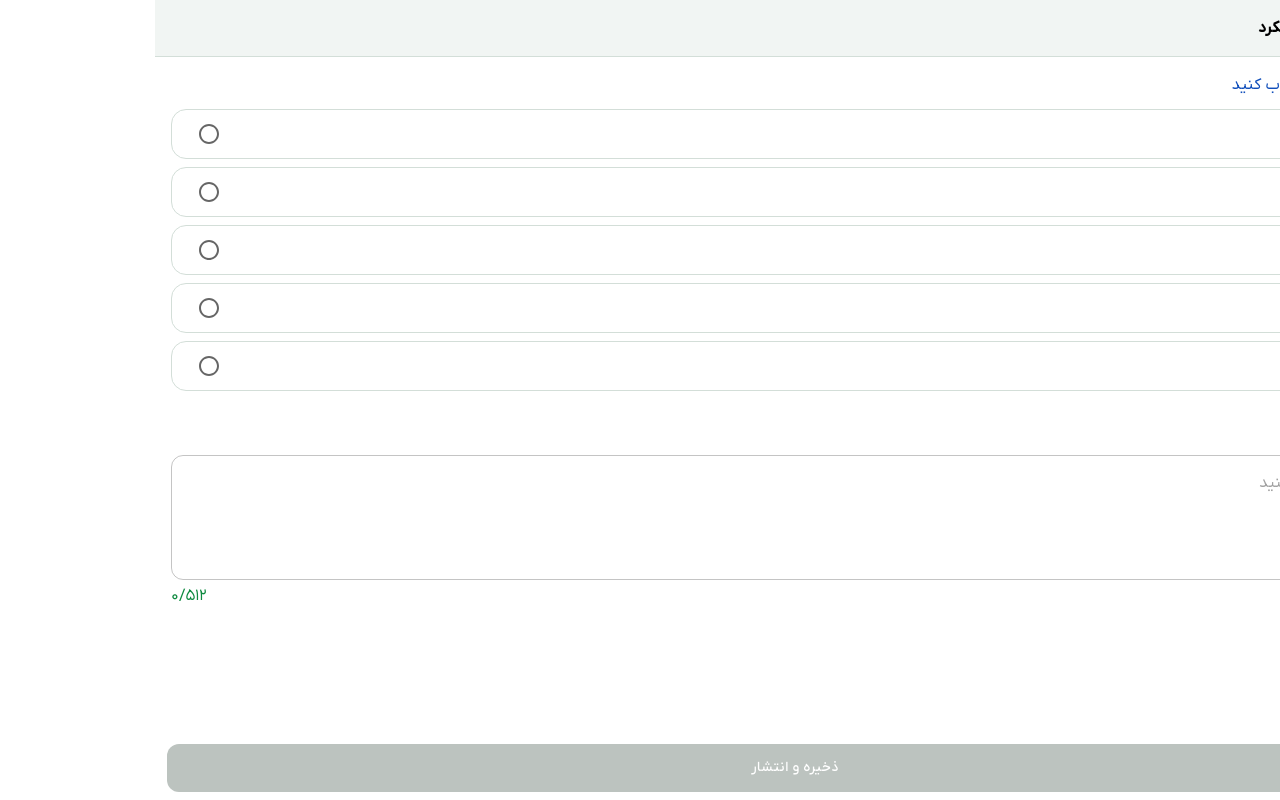
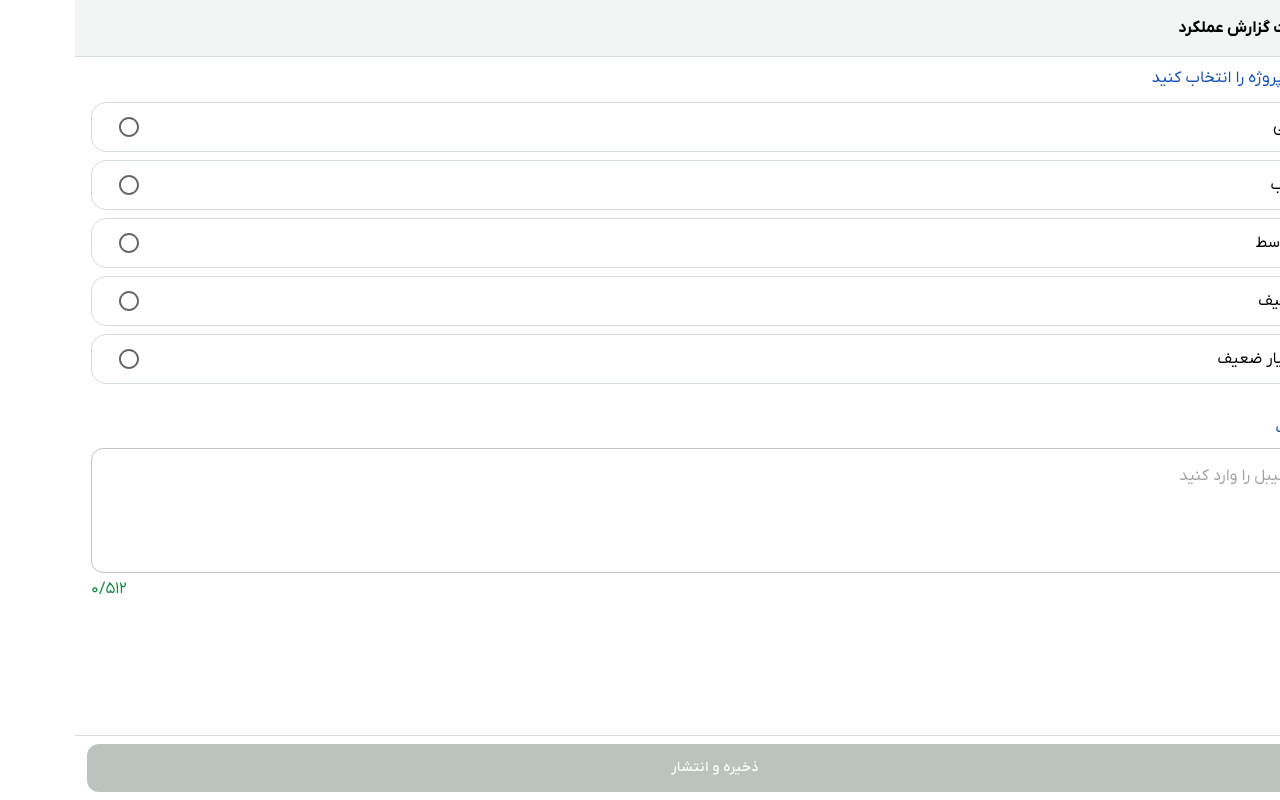
Before and after one commit to ali-ht/ReportWappCreator, a React (Vite) app: page / in a window 1280 px wide. Built offline with nearby package versions, Linux system fonts and the light colour scheme.

Commit message:
edit style

```diff
--- a/src/components/CreatorPage.jsx
+++ b/src/components/CreatorPage.jsx
@@ -1,80 +1,61 @@
-import { useState } from "react"
-import StatusSelection from "./StatusSelection"
-import DescriptionInput from "./DescriptionInput"
-import EndButtons from "./EndButtons"
-import TopBar from "./TopBar"
-import { Typography } from "@mui/material"
+import { useState } from "react";
+import StatusSelection from "./StatusSelection";
+import DescriptionInput from "./DescriptionInput";
+import EndButtons from "./EndButtons";
+import TopBar from "./TopBar";
+import { Typography } from "@mui/material";
 
 export default function CreatorPage() {
-  const [StatusSelected, setStatusSelected] = useState("")
-  const [DescriptionText, setDescriptionText] = useState("")
-  //TODO remove isButtonEnabled and setIsButtonEnabled
-  const [isButtonEnabled, setIsButtonEnabled] = useState(false)
-  const [isLoading, setIsLoading] = useState(false)
+  const [StatusSelected, setStatusSelected] = useState("");
+  const [DescriptionText, setDescriptionText] = useState("");
+  const [isButtonEnabled, setIsButtonEnabled] = useState(false);
+  const [isLoading, setIsLoading] = useState(false);
 
   const submit = () => {
-    setIsLoading(true)
+    setIsLoading(true);
     setTimeout(() => {
-      setIsLoading(false)
-    }, 2000)
-  }
+      setIsLoading(false);
+    }, 2000);
+  };
 
   const changeStatusState = (value) => {
-    setStatusSelected(value)
-    setEnableButton(true, DescriptionText.length)
-  }
+    setStatusSelected(value);
+    setEnableButton(value.length, DescriptionText.trim().length);
+  };
 
   const changeDescriptionState = (value) => {
-    setDescriptionText(value)
-    //trim value to find noSpace text length
-    const trimmedValue = value.trim()
-    setEnableButton(StatusSelected.length, trimmedValue.length)
-  }
+    setDescriptionText(value);
+    const trimmedValue = value.trim();
+    setEnableButton(StatusSelected.length, trimmedValue.length);
+  };
 
   const setEnableButton = (statusLength, descriptionLength) => {
-    if (statusLength > 0 && descriptionLength > 0) {
-      setIsButtonEnabled(true)
-    } else {
-      setIsButtonEnabled(false)
-    }
-  }
+    setIsButtonEnabled(statusLength > 0 && descriptionLength > 0);
+  };
 
   return (
-    <>
-      {/* TODO: change TopBar name */}
+    <div style={{ display: 'flex', flexDirection: 'column', height: '100vh' }}>
       <TopBar />
-      {/* TODO: remove gap and display  */}
 
-      <div style={{ padding: "16px", gap: "32px", display: "grid" }}>
-        {/* TODO: remove div  */}
-
-        <div style={{ display: "grid", gap: "12px" }}>
-          <Typography sx={{ fontFamily: "IRANYekanWeb", color: "#114FBB" }}>
+      <div style={{ flex: 1, padding: '16px', overflowY: 'auto'}}>
+        <Typography sx={{ fontFamily: "IRANYekanWeb", color: "#114FBB", marginBottom: '12px', marginTop: '50px' }}>
           وضعیت پروژه را انتخاب کنید
         </Typography>
-          {/* remove  onSeted =>  Send the StatusSelected as an input to it /// onSeted=> onChange */}
         <StatusSelection onSeted={changeStatusState} />
-        </div>
-        {/* TODO: remove div  */}
 
-        <div style={{ display: "grid", gap: "8px" }}>
-          <Typography sx={{ fontFamily: "IRANYekanWeb", color: "#114FBB" }}>
+        <Typography sx={{ fontFamily: "IRANYekanWeb", color: "#114FBB", marginTop: '32px', marginBottom: '8px' }}>
           توضیحات
         </Typography>
-
         <DescriptionInput onSeted={changeDescriptionState} />
       </div>
-      </div>
-
-      {/* TODO: use  styled  */}
 
       <div
         style={{
-          padding: "8px 12px 8px 12px",
-          bottom: "0px",
-          position: "fixed",
-          width: "calc(100% - 24px)",
-          backgroundColor: "white",
+          padding: '8px 12px',
+          backgroundColor: 'white',
+          borderTop: '1px solid #ddd',
+          position: 'sticky',
+          bottom: 0,
         }}>
         <EndButtons
           title="ذخیره و انتشار"
@@ -82,6 +63,6 @@ export default function CreatorPage() {
           onClick={submit}
         />
       </div>
-    </>
-  )
+    </div>
+  );
 }
--- a/src/components/DescriptionInput.jsx
+++ b/src/components/DescriptionInput.jsx
@@ -18,7 +18,7 @@ function DescriptionInput({ onSeted }) {
       .join("")
   }
   return (
-    <div>
+    <div style={{marginBottom:'0px'}}>
       <TextField
         fullWidth
         inputProps={{ maxLength: 512 }}
--- a/src/components/StatusSelection.jsx
+++ b/src/components/StatusSelection.jsx
@@ -27,11 +27,11 @@ export default function StatusSelection({ onSeted }) {
   };
 
   const statusOptions = [
-    { value: "متوقف شده", color: "#D02128" },
-    { value: "نیازمند بازبینی", color: "#F7B408" },
-    { value: "آماده انجام", color: "#505F56" },
-    { value: "در حال انجام", color: "#0AA7D9" },
-    { value: "انجام شده", color: "#14B858" },
+    { value: "عالی", color: "#0f4d0f" },
+    { value: "خوب", color: "#008000" },
+    { value: "متوسط", color: "#ffd32c" },
+    { value: "ضعیف", color: "#cd1c18" },
+    { value: "بسیار ضعیف", color: "#950606" },
   ];
 
   return (
--- a/src/components/TopBar.jsx
+++ b/src/components/TopBar.jsx
@@ -10,7 +10,10 @@ export default function TopBar() {
         backgroundColor: '#F1F5F3',
         display: 'flex',
         borderBottom: '1px solid #D3DED8',
-        alignItems:'center'
+        alignItems:'center',
+        position:'fixed',
+        top:'0',
+        zIndex:'100',
         }}>
             <IconButton sx={{width: '40px', height: '40px', margin: '7px 7px'}}>
                 <EastIcon sx={{
```
Also changed, not shown: 1 other file (tests, documents, lock files or other folders). Lines whose indentation alone changed are shown as unchanged.
